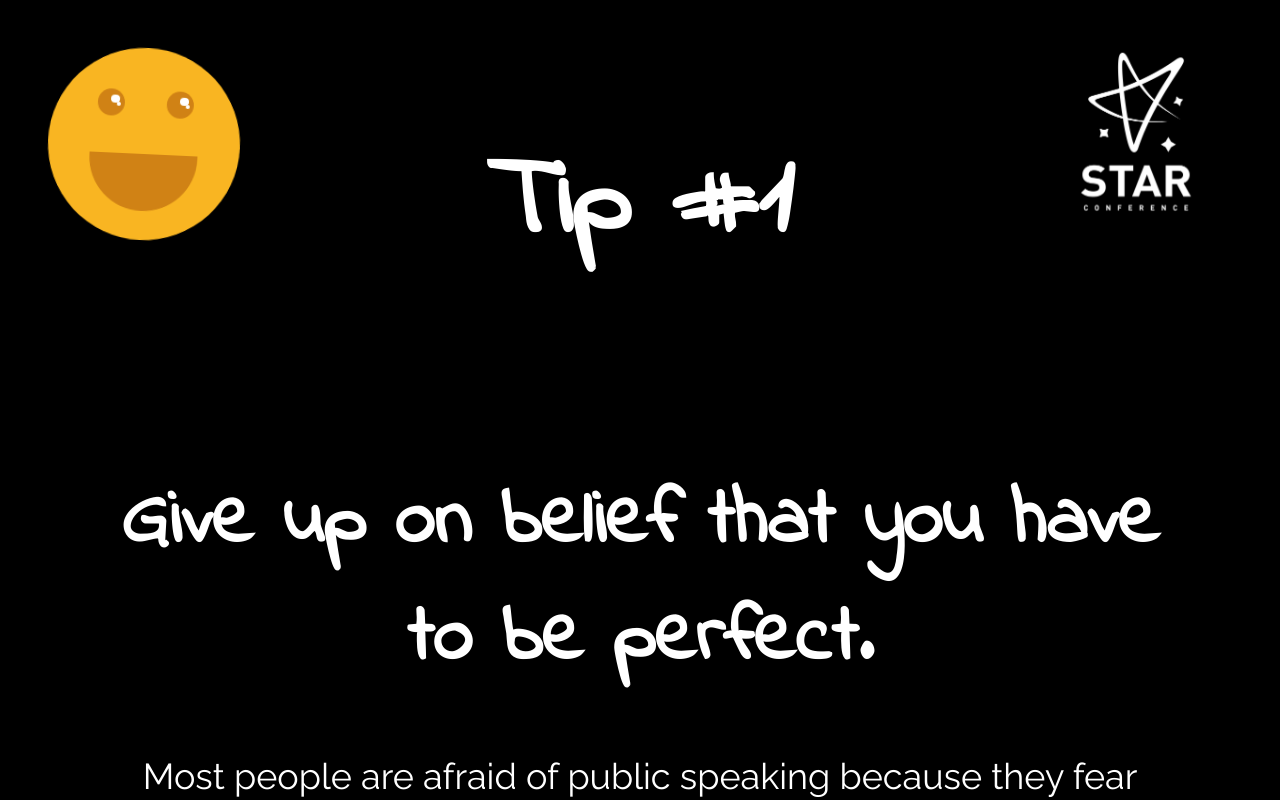
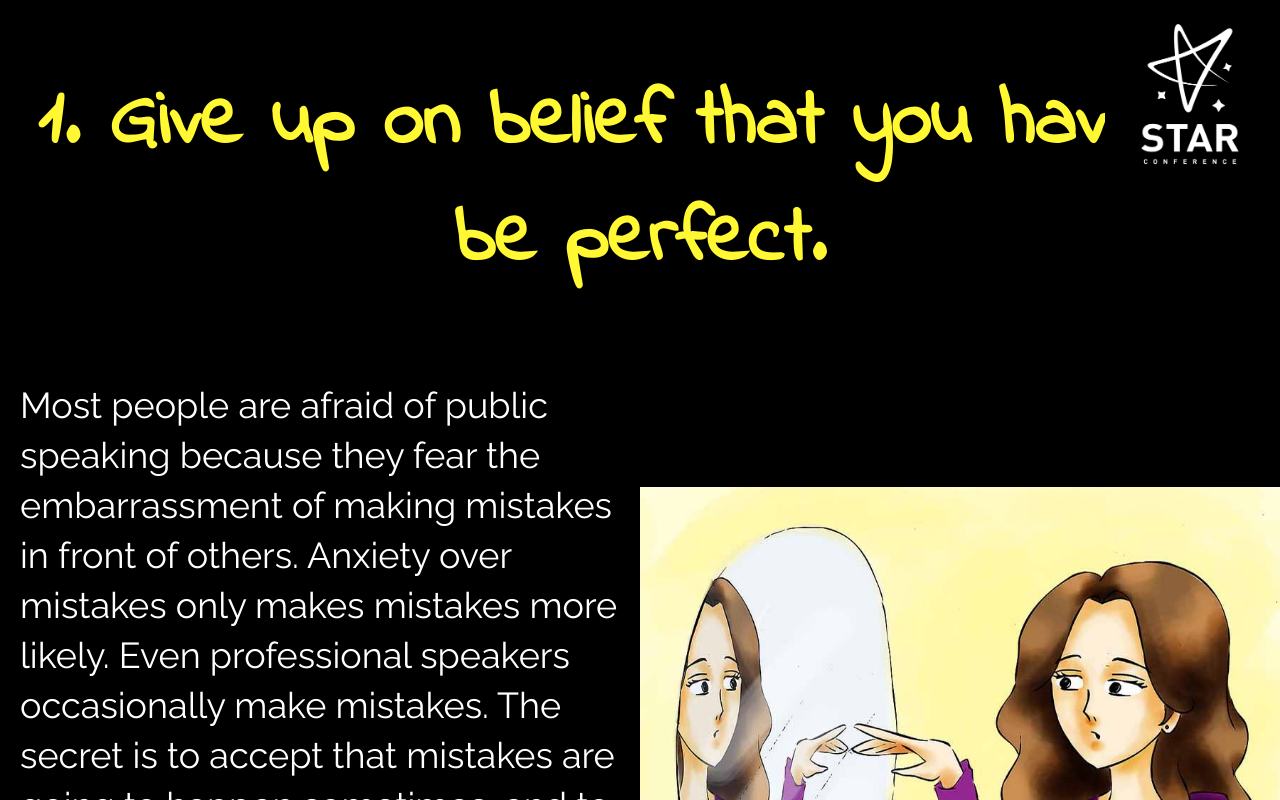
Before and after one commit to tol3ador/star-conference, a React (Create React App) app: page /mirror in a window 1280 px wide. Shown: the top 800 px of the page. Built offline with nearby package versions, Linux system fonts and the light colour scheme.

Commit message:
Layou implementation

```diff
--- a/src/MagicMirror.js
+++ b/src/MagicMirror.js
@@ -1,6 +1,5 @@
 import React, { Component } from 'react'
 import style, { keyframes }from 'styled-components'
-import Creature from './Creature'
 
 const _INTERVAL = 15;
 const _SLIDES = 11;
@@ -8,34 +7,35 @@ const _SLIDES = 11;
 const tips = require('./resources/static_tips.json')
 const logo = require('./resources/logo.png')
 const image1 = require('./resources/img/1.jpg')
-
 class MagicMirror extends Component {
     render(){
     return (
       <Container>
-        <Logo src={logo}/>
-        <Creature />
+        <LogoContainer>
+          <Logo src={logo}/>
+        </LogoContainer>
         <Slider>
           <Figure>
             {
                 tips.map(tip => {
                     return (
                         <Slide>
-                            <Title>
-                                {tip.title}
-                            </Title>
                             <Details>
+                            <Content>
                                 <h1>{tip.header}</h1>
-                                <div>
+                                </Content>
+                                <Content>
+                                <Text>
                                 {
                                     tip.items.map(item => {
                                         return <p>{item}</p>
                                     })
                                 }
-                                </div>
-                                <div>
-                                    <Image src={image1} alt={tip.title}/>
-                                </div>
+                                </Text>
+                                <ImageContainer>
+                                    <img src={image1} alt={tip.title}/>
+                                </ImageContainer>
+                                </Content>
                             </Details>
                         </Slide>
                     )
@@ -47,7 +47,52 @@ class MagicMirror extends Component {
     )
   }
 }
-
+const LogoContainer = style.div `
+  width: 170px;
+  position: fixed;
+  right: 5px;
+  top: 20px;
+  z-index: 2;
+  background-color: #000;
+  @media only screen and (max-width: 991px) {
+    width: 80px;
+    top: 15px;
+  }
+`
+const Logo = style.img`
+width: 100%;
+`
+const Content = style.div `
+  display: flex;
+  align-items: center;
+  flex-wrap : wrap;
+  min-height: 100%;
+	max-width: 1400px;
+	margin: 0 auto;
+  * {
+    box-sizing: border-box;
+  }
+`
+const Text = style.div `
+width: 50%;
+padding: 20px;
+p {
+  font-family: 'Raleway', sans-serif;
+  font-size: 36px;
+  line-height: 50px;
+  margin-bottom: 20px;
+  display: block;
+  text-align: left;
+}
+@media only screen and (max-width: 991px) {
+  width: 100%;
+  p {
+    font-size: 18px;
+    line-height: 28px;
+    text-align: center;
+  }
+}
+`
 const slide = keyframes`
   0%, 8%, 100% { left: 0%; opacity: 1; }
   9%, 17% { left: -100%; opacity: 1; }
@@ -63,20 +108,12 @@ const slide = keyframes`
   8.3%, 8.8%, 17.3%, 17.8%, 26.3%, 26.8%, 35.3%, 35.8%, 44.3%, 44.8%, 53.3%, 53.8%, 62.3%, 62.8%, 71.3%, 71.8%, 80.3%, 80.8%, 89.3%, 89.8%, 98.6%, 99.99% { opacity: 0; }
 `;
 
-const Logo = style.img`
-  position: fixed;
-  top: 3em;
-  right: 3em;
-  width: 12em;
-`
-
 const Container = style.div`
   position: absolute;
   top: 0; right: 0; bottom: 0; left: 0;
-  padding: 3em 7em;
   background: black;
   color: white;
-
+  min-height: 100%;
   -webkit-touch-callout: none;
   -webkit-user-select: none;
   -khtml-user-select: none;
@@ -84,57 +121,59 @@ const Container = style.div`
   -ms-user-select: none;
   user-select: none;
   cursor: default;
+  @media only screen and (max-width: 991px) {
+    //padding 20px;
+  }
 `
 
 const Slider = style.div`
   padding: 0;
   margin: 0;
-
   overflow: hidden;
+  background: black;
 `
 const Figure = style.div`
   position: relative;
   width: ${_SLIDES*100}%;
-
   margin: 0;
   left: 0;
-
   animation: ${slide} ${_INTERVAL*_SLIDES}s infinite;
 `
 
 const Slide = style.div`
   box-sizing: border-box;
-
   width: ${100.0/_SLIDES}%;
   float: left;
-
   text-align: center;
 `
 
-const Title = style.h1`
-  font-family: 'Indie Flower', cursive;
-  font-size: 7em;
+
+const Details = style.div`
+  padding-top: 40px;
+   h1 {
+    font-family: 'Indie Flower', cursive;
+    font-size: 5em;
+    margin: 25px auto;
+    display: block;
+    color: #fff832;
+  }
+  @media only screen and (max-width: 991px) {
+    h1 {
+    font-size: 36px;
+    line-height: 42px;
+    margin: 60px auto 0;
+  }
+}
+
 `
 
-const Details = style.div`
-  padding-top: 3em;
-
-  > h1 {
-    font-family: 'Indie Flower', cursive;
-    font-size: 5em
+const ImageContainer = style.div`
+  width: 50%;
+  img {
+  width: 100%;
   }
-
-   p {
-    font-family: 'Raleway', sans-serif;
-    font-size: 36px;
-    line-height: 50px;
-    margin-bottom: 20px;
-    display: block;
-
+  @media only screen and (max-width: 991px) {
+    width: 100%;
   }
 `
-const Image = style.img`
-    width: 100%;
-`;
-
 export default MagicMirror;
--- a/src/index.js
+++ b/src/index.js
@@ -4,6 +4,8 @@ import { BrowserRouter, Route, Switch  } from 'react-router-dom';
 import 'react-mdl/extra/material.css';
 import 'react-mdl/extra/material.js';
 import './styles/styles.css';
+
+import { injectGlobal } from 'styled-components'
 
 import App from './App.js';
 import Timer from './Timer.js';
@@ -24,4 +26,10 @@ class Root extends Component {
     }
 }
 
+injectGlobal`
+    body {
+        color: red;
+    }
+`
+
 ReactDOM.render(<Root />, document.getElementById('root'));
--- a/src/resources/static_tips.json
+++ b/src/resources/static_tips.json
@@ -2,16 +2,16 @@
   {
     "id": 1,
     "title": "Tip #1",
-    "header": "Give up on belief that you have to be perfect.",
+    "header": "1. Give up on belief that you have to be perfect.",
     "items": [
-      "Most people are afraid of public speaking because they fear the embarrassment of making mistakes in front of others. Anxiety over mistakes only makes mistakes more likely. Having anxiety could be the biggest mistake of all! Even professional speakers occasionally make mistakes. The difference is that they don't consider mistakes major obstacles to success. The secret is to accept that mistakes are going to happen sometimes, and to develop the ability to recover from them quickly. Dr. L. Michael Hall, author of Secrets of Personal Mastery, advises, 'Give yourself permission to be gloriously fallible!'"
+      "Most people are afraid of public speaking because they fear the embarrassment of making mistakes in front of others. Anxiety over mistakes only makes mistakes more likely. Even professional speakers occasionally make mistakes. The secret is to accept that mistakes are going to happen sometimes, and to develop the ability to recover from them quickly. Dr. L. Michael Hall, author of Secrets of Personal Mastery, advises, 'Give yourself permission to be gloriously fallible!'"
     ],
     "image": "./resources/img/1.jpg"
   },
   {
     "id": 2,
     "title": "Tip #2",
-    "header": "Visualize the outcome you want.",
+    "header": "2. Visualize the outcome you want.",
     "items": [
       "People who fear public speaking visualize their upcoming speaking opportunities as abysmal failures. They see themselves fumbling clumsily with notes, stammering, becoming mute, turning red, possibly crying, horrifying audiences with their stupidity, and slinking away to live out the remainder of their miserable lives in exile, reviled as a social reject. Psychologists call this method of preparation 'negative anticipation.'"
     ]
@@ -19,7 +19,7 @@
   {
     "id": 3,
     "title": "Tip #3",
-    "header": "Prepare Positively. Stop worrying about yourself and get excited about your subject!",
+    "header": "3. Stop worrying about yourself and get excited about your subject!",
     "items": [
       "You have something important to say and others want to hear about it. If you can, pick a subject you enjoy. Speak on topics you know well. Even if you are delivering dreary statistics about last year's crop failure, put something of yourself into your speech. Include an anecdote, or a quotation. Bring in the human interest perspective. Practice and preparation are easier if your subject matter is important and/or enjoyable to you. If you think your material is interesting and meaningful, your audience will catch your enthusiasm and appreciate your sincerity."
     ]
@@ -27,81 +27,65 @@
   {
     "id": 4,
     "title": "Tip #4",
-    "header": "Love your listeners.",
+    "header": "4. Love your listeners.",
     "items": [
-      "Once, just before I was about to speak to classroom of 70 students, a colleague asked me, 'How can you be so confident will all those people judging you and finding fault with you?'",
-      "Now there is a defeatist presupposition, if I ever heard one! It had never even occurred to me to think of my students in that way! 'I am confident,' I answered, 'because I don't think that way.'",
-      "I assume my audiences are friendly.",
-      "I assume they are here because they are interested in what I have to say.",
-      "I love my audiences and I assume they love me. 'You get back what you put out' and nowhere is this adage more true than in public speaking.",
-      "If you want your audiences to like you, you have to like them first."
+      "Once, just before I was about to speak to classroom of 70 students, a colleague asked me, 'How can you be so confident will all those people judging you and finding fault with you?' Now there is a defeatist presupposition, if I ever heard one! It had never even occurred to me to think of my students in that way! 'I am confident,' I answered, 'because I don't think that way.' I assume my audiences are friendly. I assume they are here because they are interested in what I have to say. I love my audiences and I assume they love me. 'You get back what you put out' and nowhere is this adage more true than in public speaking. If you want your audiences to like you, you have to like them first."
     ]
   },
   {
     "id": 5,
     "title": "Tip #5",
-    "header": "Put the past behind you - at least the ugly parts.",
+    "header": "5. Put the past behind you - at least the ugly parts.",
     "items": [
-      "Some people have speaking anxiety because of some humiliating incident of the past - often in childhood.",
-      "Such events can be highly traumatizing for children (and not a joyride for adults, either) and can cause life-long, paralyzing fear.",
-      "If such an incident is the basis of your fear, visit a therapist or counselor who specializes in phobias.",
-      "Phobias are nothing to be ashamed of.",
-      "Researchers estimate that 80 percent of the population has at least one in a lifetime.",
-      "Contrary to popular belief, many phobias can be cured, usually in three or four therapy sessions."
+      "Some people have speaking anxiety because of some humiliating incident of the past - often in childhood. Such events can be highly traumatizing for children (and not a joyride for adults, either) and can cause life-long, paralyzing fear. If such an incident is the basis of your fear, visit a therapist or counselor who specializes in phobias. Phobias are nothing to be ashamed of. Researchers estimate that 80 percent of the population has at least one in a lifetime. Contrary to popular belief, many phobias can be cured, usually in three or four therapy sessions."
     ]
   },
   {
     "id": 6,
     "title": "Tip #6",
-    "header": "Get some rest and avoid hassles.",
-    "items": [
-      "",
-      ""
+    "header": "6. Get some rest and avoid hassles.",
+     "items": [
+      "If you have trouble falling asleep, drink some warm milk (yes, it does work), and think some pleasant, relaxing thoughts. It may help to listen to a relaxation tape or soft music, or do some light reading before going to sleep. If you can, clear your calendar of stressful events that could interfere with your ability to concentrate and speak confidently and sincerely. In other words, don't schedule a job interview, a dentist visit, or a meeting with your ex-spouse's lawyer on the same day you are going to deliver that all-important speech!"
     ]
   },
   {
     "id": 7,
     "title": "Tip #7",
-    "header": "Avoid mood-altering substances.",
+    "header": "7. Avoid mood-altering substances.",
     "items": [
-      "",
-      ""
+      "They do it to pep up or calm down. Mood-altering substances are an emotional crutch you don't need. The problem is that you can't regulate the dosage. You don't know how much is too much. Once it is in your bloodstream, there is little you can do about it. Your relaxation may turn to sluggishness. Your pep may turn to jitters. It's best to avoid these substances altogether."
     ]
   },
   {
     "id": 8,
     "title": "Tip #8",
-    "header": "Look your best.Take some time with your appearance.",
-    "items": [
-      "",
-      ""
+    "header": "8. Look your best.Take some time with your appearance.",
+   "items": [
+      " Polish your shoes and comb your hair. Wear attractive, flattering, professional-looking clothing. When you look good, you feel confident. If you aren't sure what looking good is all about, do what professional speakers do. Have a few sessions with an image consultant to learn about the colors and styles that look best on you. Women can get personalized advice on hair and make-up. A good image consultant can tell you how to look fantastic without spending a fortune."
     ]
   },
   {
     "id": 9,
     "title": "Tip #9",
-    "header": "Remember to breathe.",
+    "header": "9. Remember to breathe.",
     "items": [
-      "",
-      ""
+      "With a restricted airway and without enough oxygen, your voice can come out as a squeak! Deep breathing, on the other hand, sends oxygen to the lungs and brain and expands the throat and chest, promoting relaxation. As you approach the platform, take a deep breath and relax."
     ]
   },
   {
     "id": 10,
     "title": "Tip #10",
-    "header": "Focus on friendly faces.",
+    "header": "10. Focus on friendly faces.",
     "items": [
-      "",
-      ""
+      "Find friendly faces and focus on them. Smiles and approving nods will give you extra encouragement."
     ]
   },
   {
     "id": 11,
     "title": "Tip #11",
-    "header": "It's ironic that some people are more afraid of public speaking than of driving on the highways.",
-    "items": [
-      "",
-      ""
+    "header": "11. It's ironic that some people are more afraid of public speaking than of driving on the highways.",
+  "items": [
+      "Yet, vastly more casualties and fatalities result from traffic accidents than from public speaking. Fear is a natural survival mechanism. It can motivate us, or stop us in our tracks. In situations that pose a threat to life and limb, fear motivates us to be careful. On the other hand, fear is a problem when it interferes with our goals and achievements. These ten tips will help you progress toward confidence on the platform. Ultimately we succeed when we conduct ourselves according to the rewards we want, rather than the things we fear."
     ]
   }
 ]
--- a/src/styles/styles.css
+++ b/src/styles/styles.css
@@ -1,4 +1,9 @@
+html {
+    height: 100%;
+}
+
 body {
+    min-height: 100%;
     margin: auto;
     padding: 0;
     font-family: 'Arial', sans-serif;
```
